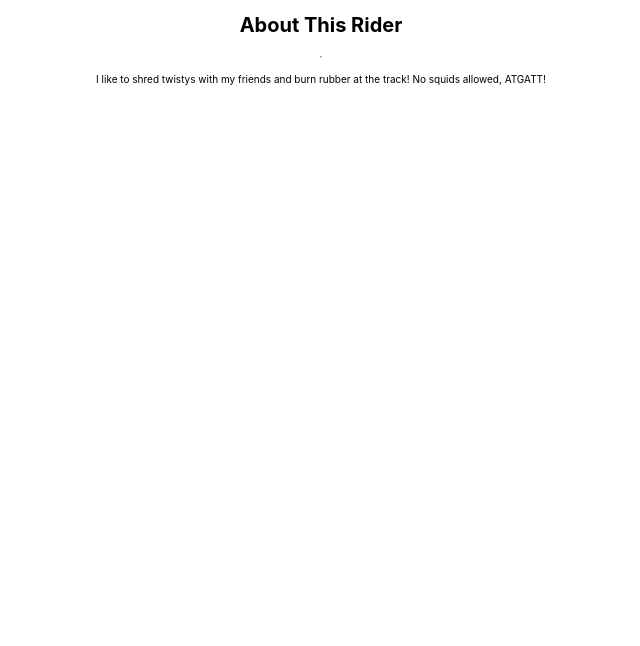
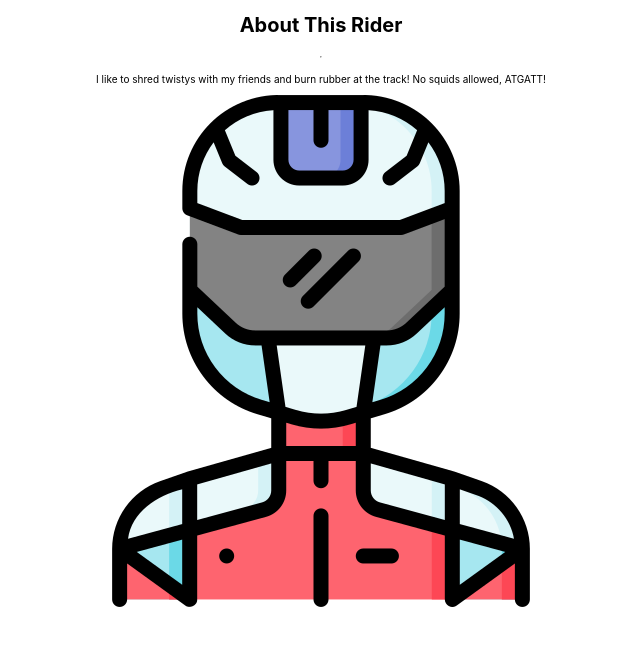
Before and after one commit to sforesi/clutch_up, a Django app: page /about/ in a window 1280 px wide. Shown: the top 646 px of the page, without its empty margins (319-959 px from the left). Run offline with Django 3.2, Linux system fonts and the light colour scheme.

Commit message:
add rider-icon-1 to /about

```diff
--- a/main_app/templates/about.html
+++ b/main_app/templates/about.html
@@ -14,5 +14,6 @@
   <p>
     I like to shred twistys with my friends and burn rubber at the track! No squids allowed, ATGATT!
   </p>
+    <img src="{% static 'images/rider-icon-1.png' %}" alt="Rider Icon Red" />
 </body>
 </html>
```
Also changed, not shown: main_app/static/images/rider-icon-1.png (added).
